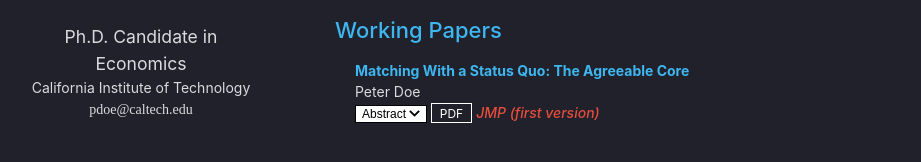
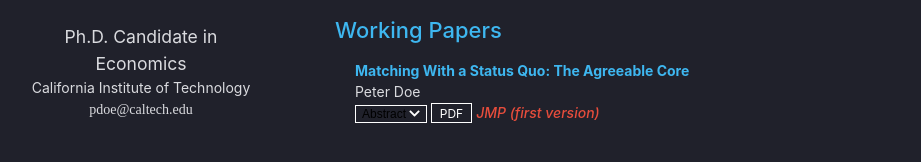
Before and after one commit to Pita-Dough/Pita-Dough.github.io, a Jekyll site: the page built from index.md, in a window 1280 px wide. Shown: the part 258-420 px from the top of the page, without its empty margins (135-1056 px from the left). Built offline with Jekyll 4.4.1, drawn with Linux system fonts in a browser that asks for light colours; nearby versions of some CDN libraries; a style sheet for code colours, icons or effects is not loaded; our own code applies the rules of GitHub Pages for plain Markdown files.

Commit message:
Update workingpapers.md

```diff
--- a/_includes/workingpapers.md
+++ b/_includes/workingpapers.md
@@ -26,8 +26,8 @@
       {% if link.abstract %}
       <a>
       <!-- <button class="btn btn-sm btn-bd-primary" type="button"></button> -->
-      <button class="btn btn-sm z-depth-0" role="button" target="_blank" style="font-size:12px;border:1px solid black;background-color:white" id="toggleButton{{ forloop.index }}">
-      Abstract <i class='fas fa-chevron-down' style='font-size:12px'></i>
+      <button class="btn btn-sm z-depth-0" role="button" target="_blank" style="font-size:12px;border:1px solid white;background-color:#20212b" id="toggleButton{{ forloop.index }}">
+      Abstract <i class='fas fa-chevron-down' style='font-size:12px;color:white'></i>
       </button>
       </a>
       {% endif %}
```
